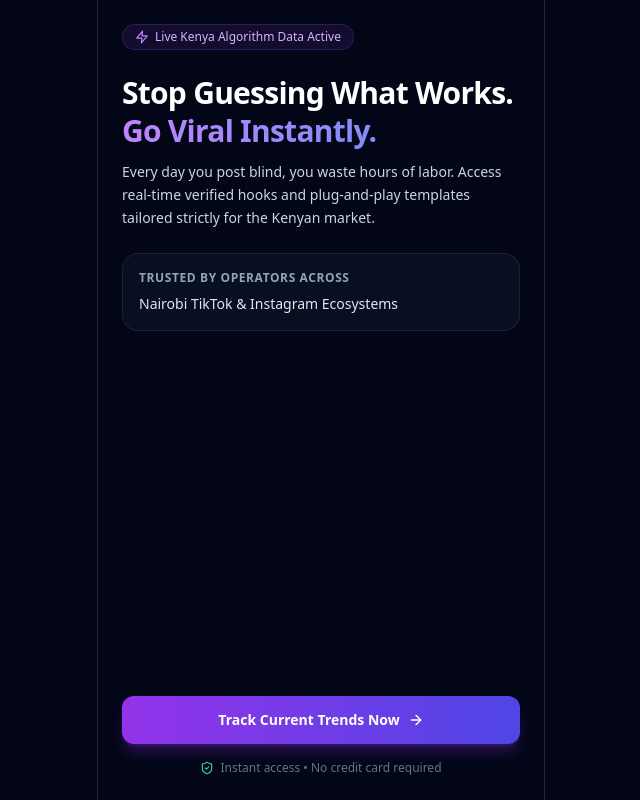
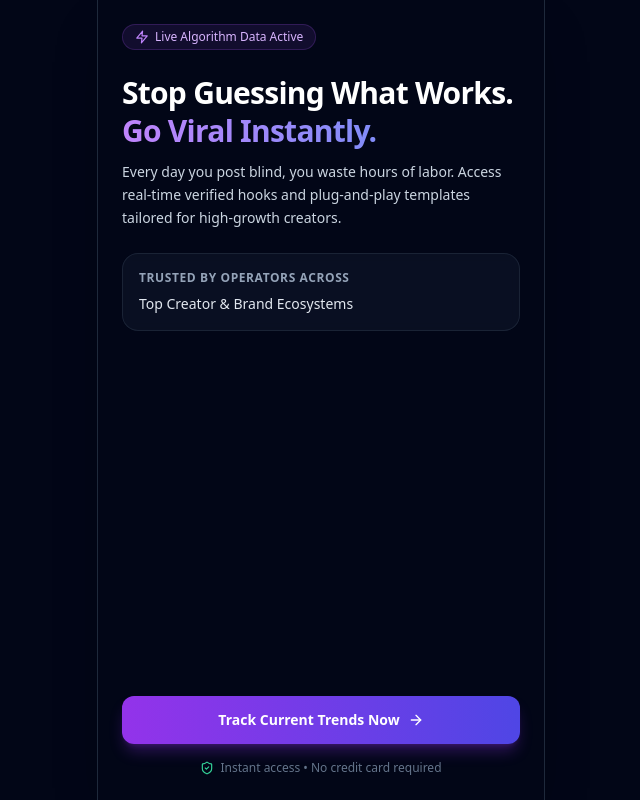
Before and after one commit to COBALTMETRICS/GoViral, a Next.js app: page / in a window 1280 px wide. Shown: the whole page, without its empty margins (319-959 px from the left). Built offline with nearby package versions, Linux system fonts and the light colour scheme.

Commit message:
Update page content and navigation links

```diff
--- a/app/page.tsx
+++ b/app/page.tsx
@@ -10,7 +10,7 @@ export default function LandingPage() {
       {/* Top Banner */}
       <div className="space-y-6">
         <div className="inline-flex items-center gap-1.5 bg-purple-500/10 border border-purple-500/20 text-purple-300 text-xs font-medium px-3 py-1 rounded-full">
-          <Zap className="w-3.5 h-3.5 text-purple-400" /> Live Kenya Algorithm Data Active
+          <Zap className="w-3.5 h-3.5 text-purple-400" /> Live Algorithm Data Active
         </div>
 
         {/* Hero Copy */}
@@ -19,21 +19,21 @@ export default function LandingPage() {
             Stop Guessing What Works. <span className="text-transparent bg-clip-text bg-gradient-to-r from-purple-400 to-indigo-400">Go Viral Instantly.</span>
           </h1>
           <p className="text-sm text-slate-300 leading-relaxed">
-            Every day you post blind, you waste hours of labor. Access real-time verified hooks and plug-and-play templates tailored strictly for the Kenyan market.
+            Every day you post blind, you waste hours of labor. Access real-time verified hooks and plug-and-play templates tailored for high-growth creators.
           </p>
         </div>
 
         {/* Trust Badges */}
         <div className="bg-slate-900/60 border border-slate-800/80 rounded-2xl p-4 space-y-2 backdrop-blur-sm">
           <p className="text-xs font-semibold text-slate-400 uppercase tracking-wider">Trusted by operators across</p>
-          <p className="text-sm font-medium text-slate-200">Nairobi TikTok & Instagram Ecosystems</p>
+          <p className="text-sm font-medium text-slate-200">Top Creator & Brand Ecosystems</p>
         </div>
       </div>
 
       {/* Action CTA Area */}
       <div className="space-y-4 pt-6">
         <Link
-          href="/onboarding"
+          href="/dashboard"
           className="w-full flex items-center justify-center gap-2 bg-gradient-to-r from-purple-600 to-indigo-600 hover:from-purple-500 hover:to-indigo-500 text-white font-bold py-3.5 px-4 rounded-xl shadow-lg shadow-purple-600/30 transition-all text-sm"
         >
           <span>Track Current Trends Now</span>
```
